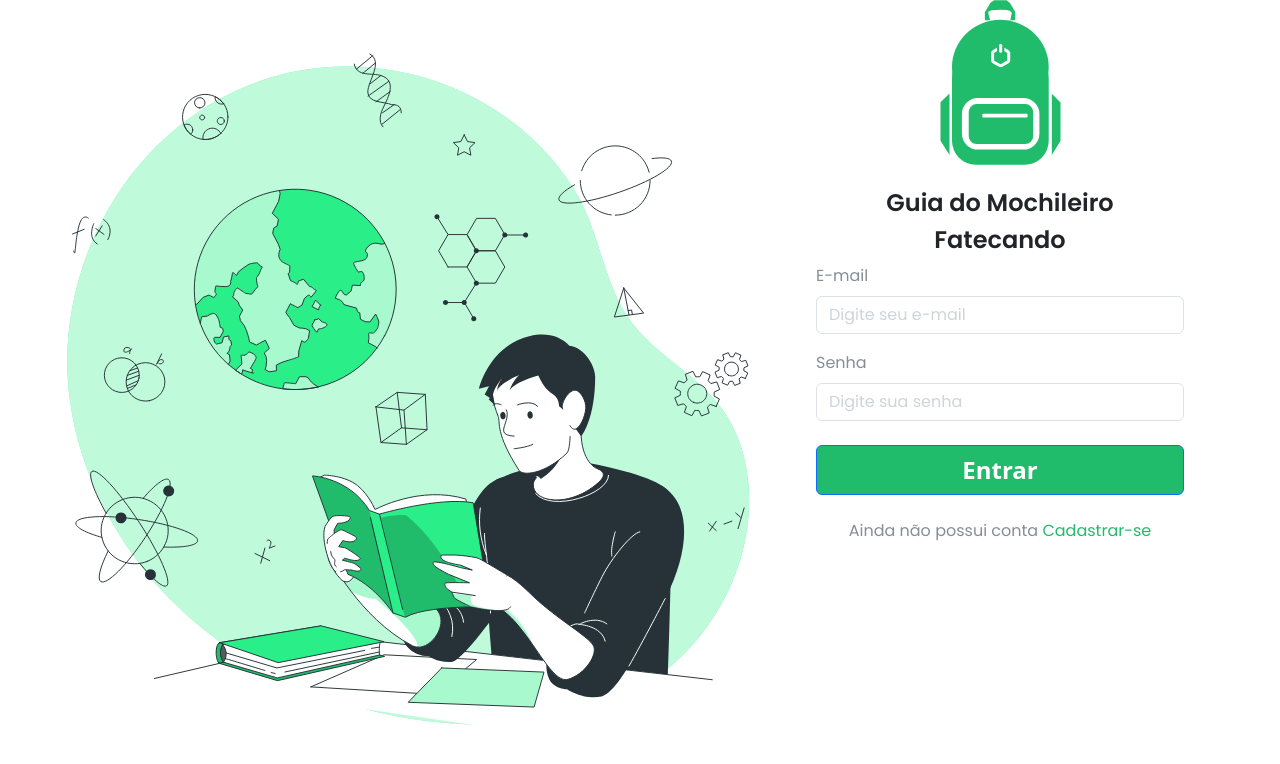
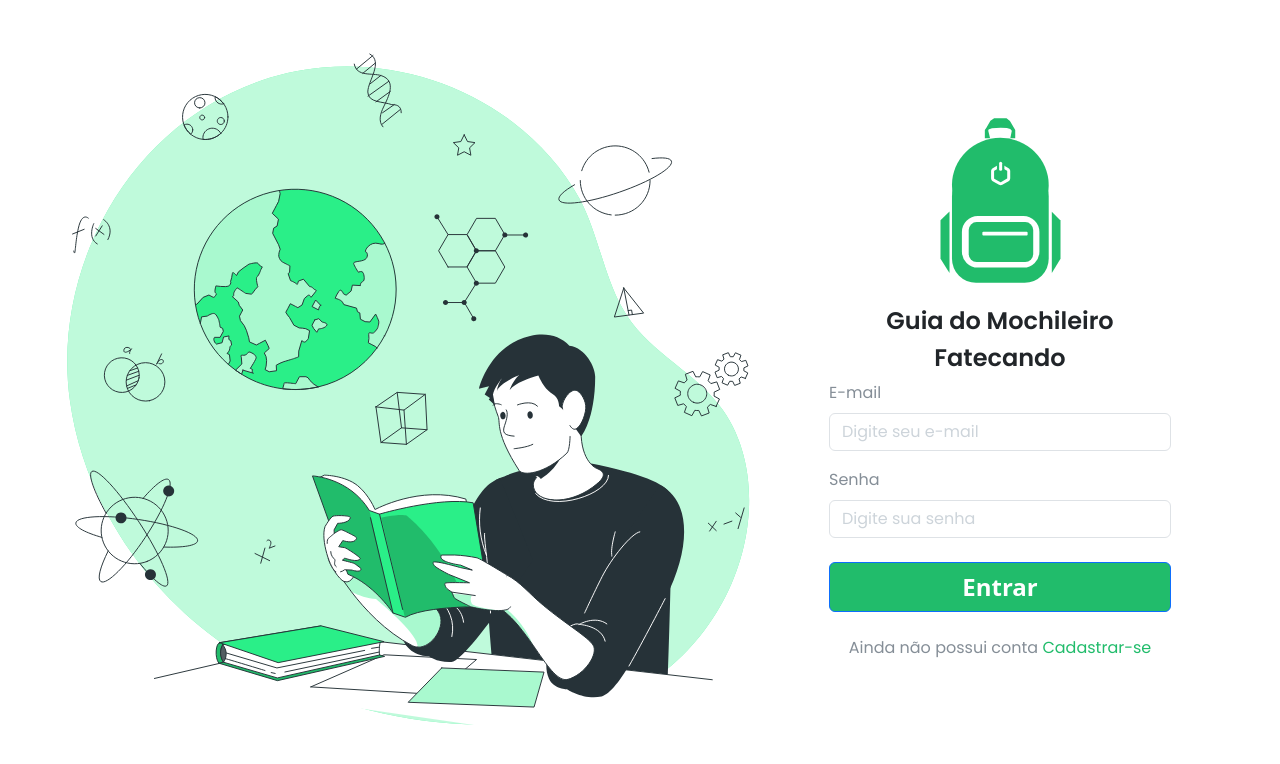
Before and after one commit to EAn022/Synas_angular_mockup, an Angular app in the folder guiaMochileiroFatecando/: page / in a window 1280 px wide. Shown: the top 764 px of the page. Built offline with nearby package versions, Linux system fonts and the light colour scheme.

Commit message:
update: form centralization

```diff
--- a/guiaMochileiroFatecando/src/app/login/login.component.html
+++ b/guiaMochileiroFatecando/src/app/login/login.component.html
@@ -1,9 +1,9 @@
 <div id="container" clas="container-sm d-flex align-items-center justify-content-center">
-    <section clas="d-flex">
+    <section class="d-flex">
         <div id="container-image">
             <app-login-image></app-login-image>
         </div>
-        <div id="container-form" class="px-3">
+        <div id="container-form" class="d-flex align-items-center justify-content-center">
             <app-login-form></app-login-form>
         </div>
     </section>
--- a/guiaMochileiroFatecando/src/app/login/login.component.scss
+++ b/guiaMochileiroFatecando/src/app/login/login.component.scss
@@ -1,7 +1,3 @@
-section{
-    display: flex;
-}
-
 #container-form{
     min-width:400px;
 }
```
